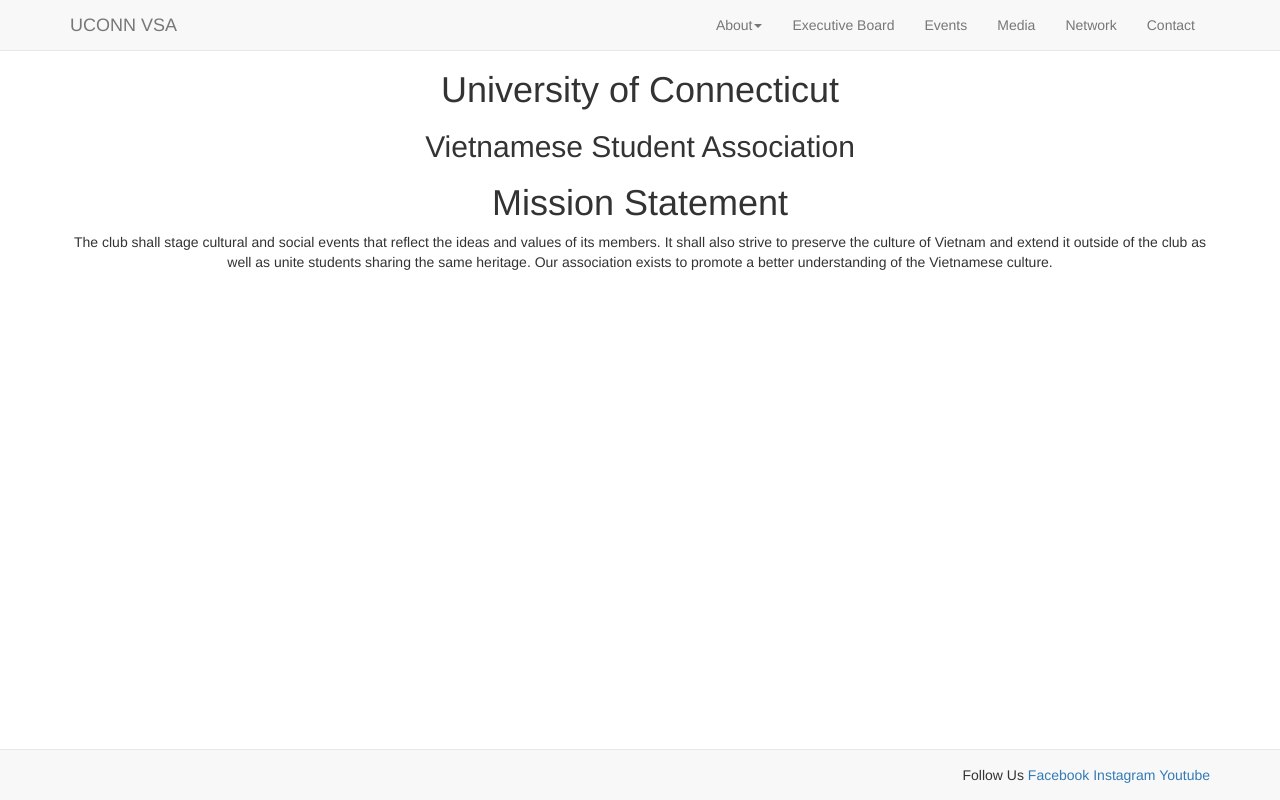
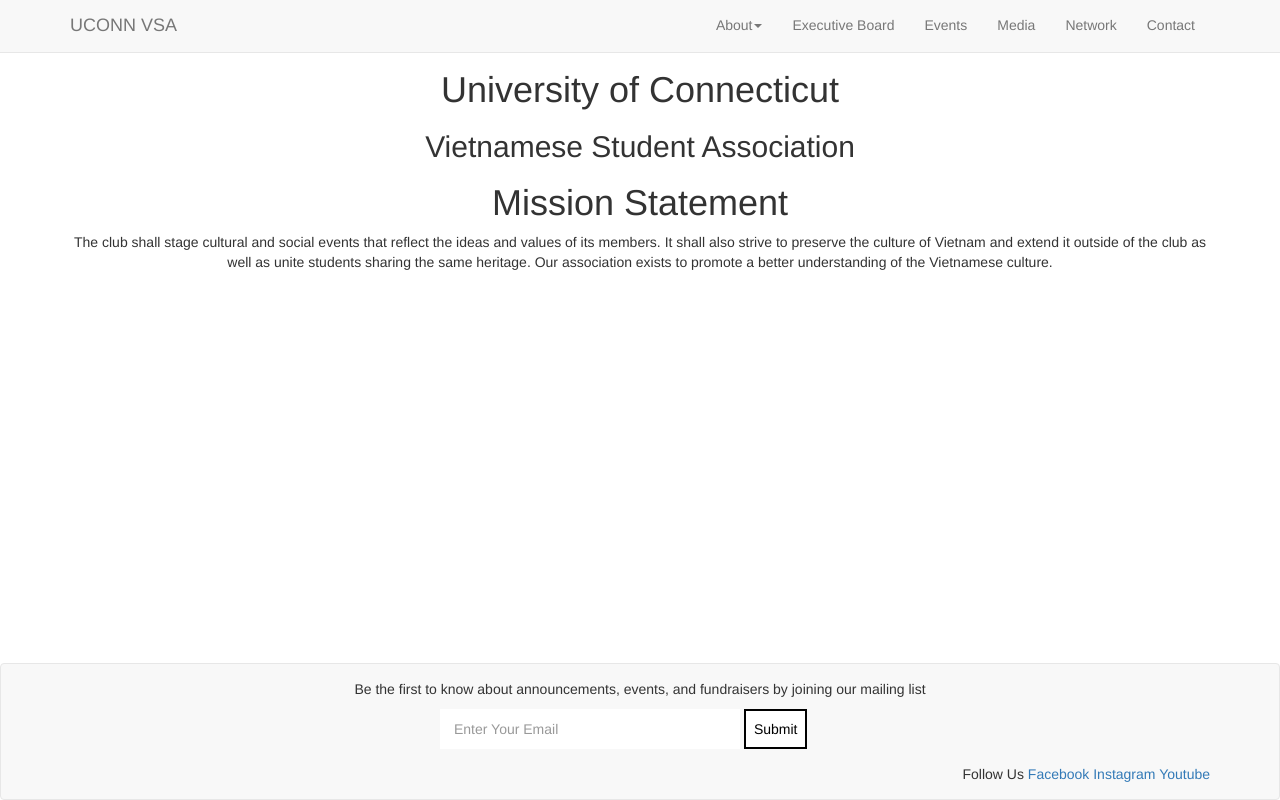
Before and after one commit to sherwin-yu/uconnvsa, a website: page public/index.html in a window 1280 px wide. Drawn offline with nearby package versions, Linux system fonts and the light colour scheme; some packages are replaced by stand-ins of ours; files that its build step writes are made by us from their sources.

Commit message:
mailing list form

```diff
--- a/public/index.html
+++ b/public/index.html
@@ -70,8 +70,16 @@
     <div ng-view>
     </div>
 
-    <footer class="footer navbar navbar-default navbar-fixed-bottom">
+    <footer class="footer navbar navbar-default">
       <div class="container">
+        <p class="text-center">Be the first to know about announcements, events, and fundraisers by joining our mailing list</p>
+        <form name="mailingListForm">
+          <div class="form-group">
+            <input type="email" class="form-control" id="email" name="email" placeholder="Enter Your Email" ng-model="email" required>
+          </div>
+          <button type="submit" id="sendBtn"><span style="font-size:14px;font-weight:500;">Submit</span></button>
+        </form>
+
         <div class="text-right">Follow Us
           <a href="https://www.facebook.com/uconnvsa">Facebook</a>
           <a href="https://www.instagram.com/uconnvsa">Instagram</a>
--- a/public/sass/style.scss
+++ b/public/sass/style.scss
@@ -1,12 +1,14 @@
 $lightred:lighten(red, 20%);
 
 body,html {
+	height:100%;
 	font-family: "HelveticaNeue-Light", "Helvetica Neue Light", "Helvetica Neue", Helvetica, Arial, "Lucida Grande", sans-serif;
 	padding-top:25px;
-	padding-bottom:25px;
 }
 
+
  .navbar-nav>li>a{
+	 border-bottom:2px solid transparent;
 	 	&:hover{
 			border-bottom:2px solid black;
 		}
@@ -16,7 +18,7 @@
 	background-color:white;
 	color:black;
 	border:2px solid black;
-	padding:10px;
+	padding:8px;
 	&:hover, &:focus {
 		color:white;
 		background:black;
@@ -29,6 +31,29 @@
 
 .footer {
 	padding:15px;
+	margin:0;
+	margin-top:50px;
+	position: absolute;
+	right: 0;
+	bottom: 0;
+	left: 0;
+	form{
+		width:400px;
+		margin:0 auto;
+	}
+	.form-group {
+		width:300px;
+		display:inline-block;
+	}
+	input {
+		height:40px;
+		box-shadow:none;
+		border:2px solid transparent;
+		border-radius:0;
+	}
+	button {
+		display:inline-block;
+	}
 }
 
 #slides_control > div{
```
